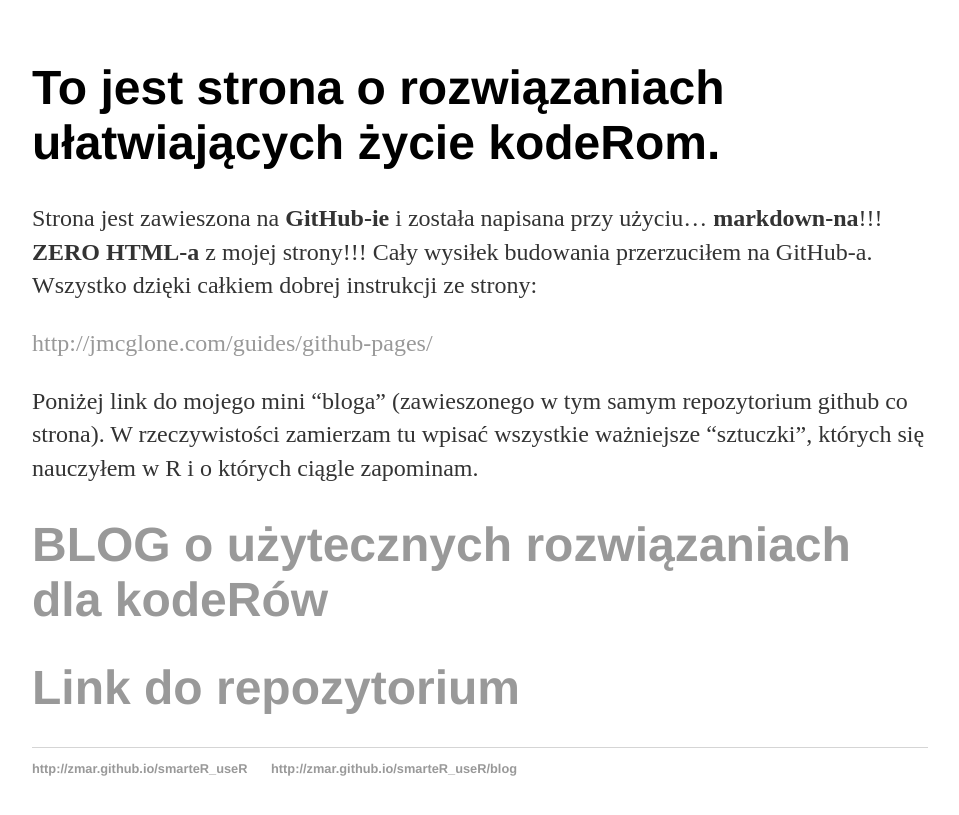
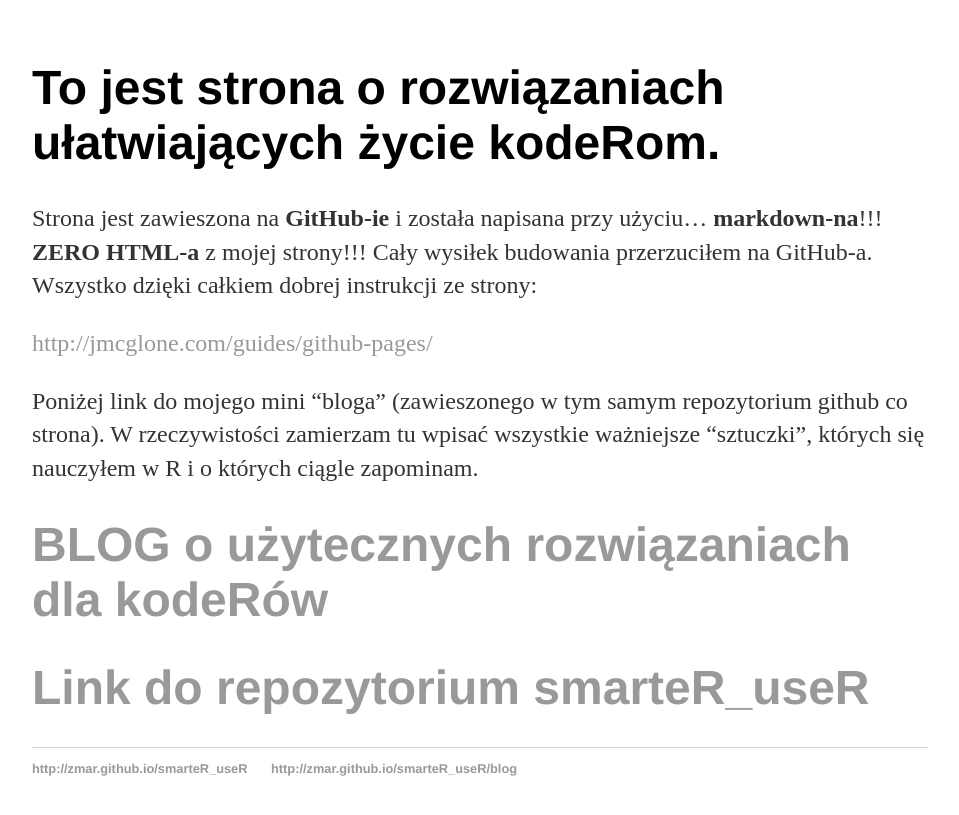
Before and after one commit to zmar/SmarteR_useR, a Jekyll site: the page built from index.md, in a window 1280 px wide. Shown: the top 815 px of the page, without its empty margins (160-1119 px from the left). Built offline with Jekyll 4.4.1, drawn with Linux system fonts in a browser that asks for light colours.

Commit message:
Update index.md

```diff
--- a/index.md
+++ b/index.md
@@ -16,4 +16,4 @@ Poniżej link do mojego mini "bloga" (zawieszonego w tym samym repozytorium gith
 
 
 
-# [Link do repozytorium](https://github.com/zmar/smarteR_useR)
+# [Link do repozytorium smarteR_useR](https://github.com/zmar/smarteR_useR)
```
